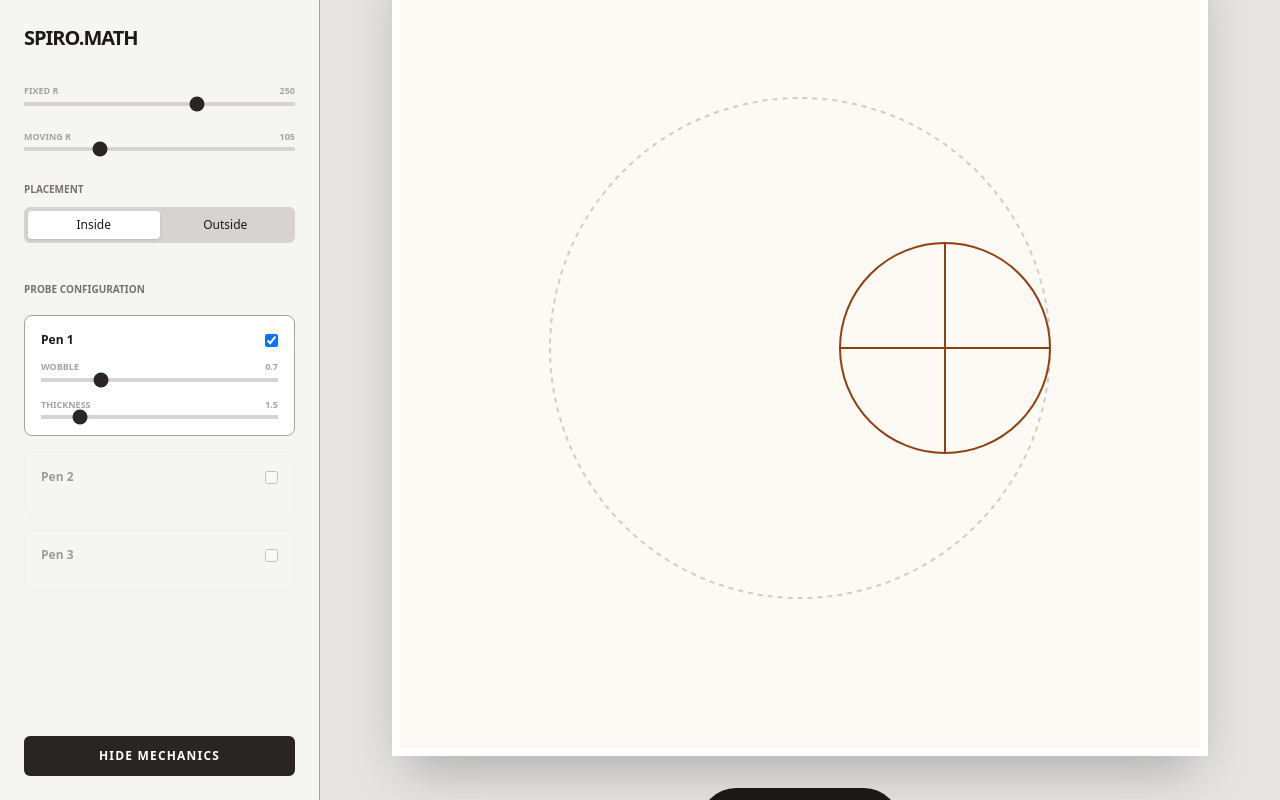
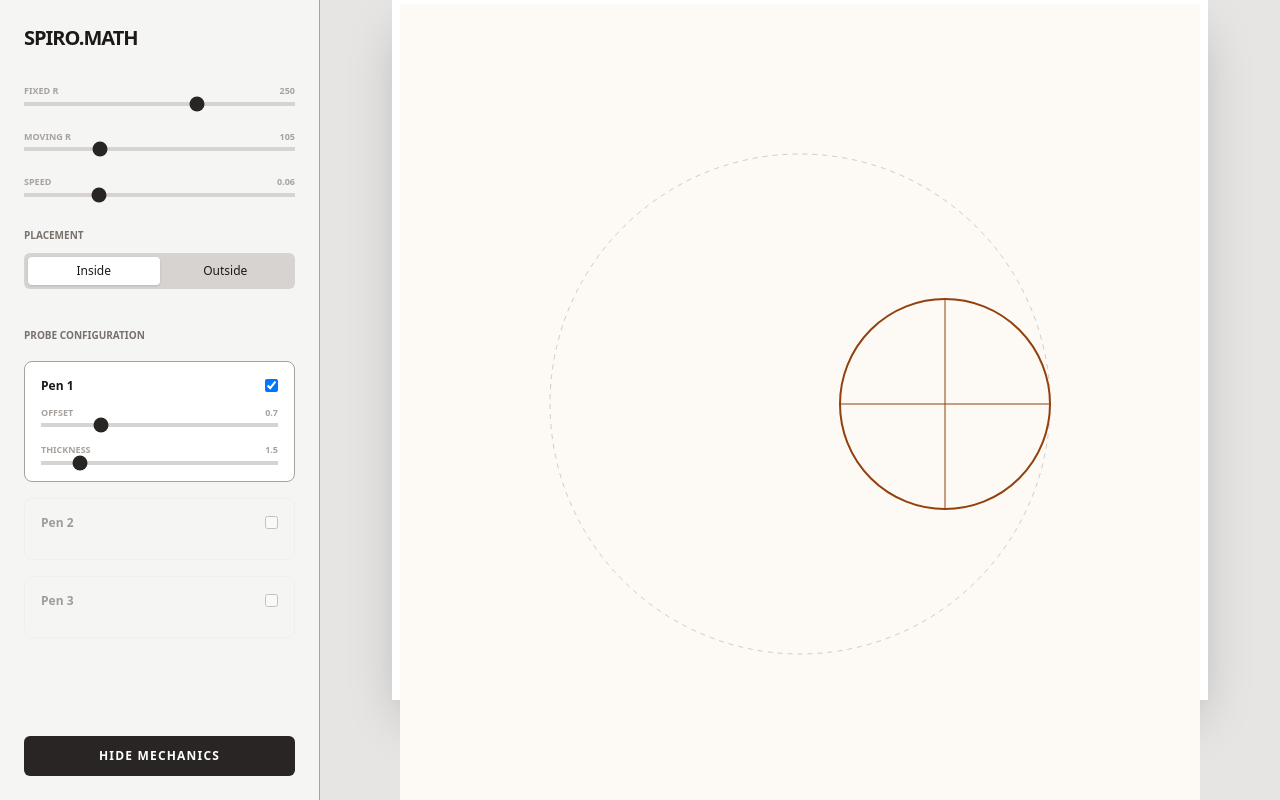
Before and after one commit to jamiedavo/spirographic-studio, a React (Vite) app: page / in a window 1280 px wide. Built offline with nearby package versions, Linux system fonts and the light colour scheme.

Commit message:
Refactor SpirographStudio component and controls

```diff
--- a/src/App.jsx
+++ b/src/App.jsx
@@ -1,7 +1,8 @@
 import React, { useState, useEffect, useRef, useCallback } from 'react';
-import { Play, Pause, Trash2, Download, Settings2, PenTool, Eye, EyeOff } from 'lucide-react';
+import { Play, Pause, Trash2, Download } from 'lucide-react';
 
 const CANVAS_SIZE = 800;
+
 const COLORS = {
   paper: '#fdfaf5',
   graphite: '#1c1917',
@@ -9,55 +10,94 @@ const COLORS = {
   guideMed: 'rgba(28, 25, 23, 0.2)',
 };
 
-const gcd = (a, b) => b ? gcd(b, a % b) : a;
+const gcd = (a, b) => (b ? gcd(b, a % b) : a);
 
-const SpirographStudio = () => {
+const ControlGroup = ({ label, value, min, max, step = 1, onChange }) => (
+  <div className="flex flex-col gap-1">
+    <div className="flex justify-between text-[9px] font-bold uppercase text-stone-400">
+      <span>{label}</span>
+      <span>{value}</span>
+    </div>
+    <input
+      type="range"
+      min={min}
+      max={max}
+      step={step}
+      value={value}
+      onChange={(e) => onChange(parseFloat(e.target.value))}
+      className="w-full accent-stone-800 h-1 bg-stone-300 appearance-none cursor-pointer"
+    />
+  </div>
+);
+
+export default function SpirographStudio() {
   const [outerRadius, setOuterRadius] = useState(250);
   const [innerRadius, setInnerRadius] = useState(105);
-  const [isEpicycloid, setIsEpicycloid] = useState(false); // Inside/Outside Toggle
+  const [isEpicycloid, setIsEpicycloid] = useState(false);
   const [speed, setSpeed] = useState(0.06);
   const [pens, setPens] = useState([
     { id: 1, offset: 0.7, color: '#1c1917', active: true, width: 1.5 },
     { id: 2, offset: 0.4, color: '#44403c', active: false, width: 1.0 },
     { id: 3, offset: 0.9, color: '#92400e', active: false, width: 1.0 },
   ]);
-
   const [showGuides, setShowGuides] = useState(true);
   const [isPlaying, setIsPlaying] = useState(false);
 
   const mainCanvasRef = useRef(null);
   const overlayCanvasRef = useRef(null);
-  const requestRef = useRef();
+  const requestRef = useRef(null);
   const angleRef = useRef(0);
+
+  const getMainCtx = () => mainCanvasRef.current?.getContext('2d') ?? null;
+  const getOverlayCtx = () => overlayCanvasRef.current?.getContext('2d') ?? null;
+
+  const clearMainCanvas = useCallback(() => {
+    const ctx = getMainCtx();
+    if (!ctx) return;
+    ctx.clearRect(0, 0, CANVAS_SIZE, CANVAS_SIZE);
+    ctx.fillStyle = COLORS.paper;
+    ctx.fillRect(0, 0, CANVAS_SIZE, CANVAS_SIZE);
+  }, []);
 
   const getTargetAngle = useCallback(() => {
     const r1 = Math.round(outerRadius);
     const r2 = Math.round(innerRadius);
-    if (r1 === 0 || r2 === 0) return 0;
+
+    if (r1 <= 0 || r2 <= 0) return 0;
+
     const common = gcd(r1, r2);
     const circuits = r2 / common;
     return circuits * Math.PI * 2;
   }, [outerRadius, innerRadius]);
 
   const drawGuides = useCallback(() => {
-    const overlayCtx = overlayCanvasRef.current?.getContext('2d');
+    const overlayCtx = getOverlayCtx();
     if (!overlayCtx) return;
+
     overlayCtx.clearRect(0, 0, CANVAS_SIZE, CANVAS_SIZE);
 
+    if (!showGuides) return;
+
     const target = getTargetAngle();
-    if (!showGuides || (angleRef.current >= target && !isPlaying)) return;
+    if (angleRef.current >= target && !isPlaying) return;
 
     const centerX = CANVAS_SIZE / 2;
     const centerY = CANVAS_SIZE / 2;
     const angle = angleRef.current;
 
-    // Position depends on Inside vs Outside
-    const d = isEpicycloid ? outerRadius + innerRadius : outerRadius - innerRadius;
+    const d = isEpicycloid
+      ? outerRadius + innerRadius
+      : outerRadius - innerRadius;
+
     const cx = centerX + d * Math.cos(angle);
     const cy = centerY + d * Math.sin(angle);
-    const rotation = isEpicycloid ? (angle * (outerRadius / innerRadius)) : -(angle * (outerRadius / innerRadius));
 
-    // Outer Circle Track
+    const rotation = isEpicycloid
+      ? angle * (outerRadius / innerRadius)
+      : -(angle * (outerRadius / innerRadius));
+
+    overlayCtx.lineWidth = 1;
+
     overlayCtx.beginPath();
     overlayCtx.arc(centerX, centerY, outerRadius, 0, Math.PI * 2);
     overlayCtx.strokeStyle = COLORS.guideMed;
@@ -65,75 +105,128 @@ const SpirographStudio = () => {
     overlayCtx.stroke();
     overlayCtx.setLineDash([]);
 
-    // Moving Gear
     overlayCtx.beginPath();
     overlayCtx.arc(cx, cy, innerRadius, 0, Math.PI * 2);
     overlayCtx.strokeStyle = COLORS.brass;
     overlayCtx.lineWidth = 2;
     overlayCtx.stroke();
 
-    // Spokes/X for center point
+    overlayCtx.strokeStyle = COLORS.brass;
+    overlayCtx.lineWidth = 1;
+
     for (let i = 0; i < 4; i++) {
       const sAngle = rotation + (i * Math.PI / 2);
       overlayCtx.beginPath();
       overlayCtx.moveTo(cx, cy);
-      overlayCtx.lineTo(cx + innerRadius * Math.cos(sAngle), cy + innerRadius * Math.sin(sAngle));
+      overlayCtx.lineTo(
+        cx + innerRadius * Math.cos(sAngle),
+        cy + innerRadius * Math.sin(sAngle)
+      );
       overlayCtx.stroke();
     }
-  }, [showGuides, isPlaying, outerRadius, innerRadius, isEpicycloid, pens, getTargetAngle]);
-
-  useEffect(() => {
-    const ctx = mainCanvasRef.current.getContext('2d');
-    ctx.fillStyle = COLORS.paper;
-    ctx.fillRect(0, 0, CANVAS_SIZE, CANVAS_SIZE);
-    drawGuides();
-  }, []);
+  }, [showGuides, isPlaying, outerRadius, innerRadius, isEpicycloid, getTargetAngle]);
 
   const animate = useCallback(() => {
     if (!isPlaying) return;
+
+    const mainCtx = getMainCtx();
+    if (!mainCtx) return;
+
     const target = getTargetAngle();
+
     if (angleRef.current >= target) {
       setIsPlaying(false);
       drawGuides();
       return;
     }
 
-    const mainCtx = mainCanvasRef.current.getContext('2d');
     const steps = 15;
+
     for (let s = 0; s < steps; s++) {
       if (angleRef.current >= target) break;
+
       const prevAngle = angleRef.current;
       angleRef.current += speed / steps;
-      const d = isEpicycloid ? outerRadius + innerRadius : outerRadius - innerRadius;
+
+      const d = isEpicycloid
+        ? outerRadius + innerRadius
+        : outerRadius - innerRadius;
 
       pens.forEach((pen) => {
         if (!pen.active) return;
+
         const getPos = (a) => {
-          const rot = isEpicycloid ? (a * (outerRadius / innerRadius)) : -(a * (outerRadius / innerRadius));
+          const rot = isEpicycloid
+            ? a * (outerRadius / innerRadius)
+            : -(a * (outerRadius / innerRadius));
+
           return {
-            x: CANVAS_SIZE / 2 + d * Math.cos(a) + (innerRadius * pen.offset) * Math.cos(rot),
-            y: CANVAS_SIZE / 2 + d * Math.sin(a) + (innerRadius * pen.offset) * Math.sin(rot)
+            x:
+              CANVAS_SIZE / 2 +
+              d * Math.cos(a) +
+              innerRadius * pen.offset * Math.cos(rot),
+            y:
+              CANVAS_SIZE / 2 +
+              d * Math.sin(a) +
+              innerRadius * pen.offset * Math.sin(rot),
           };
         };
+
         const p1 = getPos(prevAngle);
         const p2 = getPos(angleRef.current);
+
         mainCtx.beginPath();
         mainCtx.moveTo(p1.x, p1.y);
         mainCtx.lineTo(p2.x, p2.y);
         mainCtx.strokeStyle = pen.color;
-        mainCtx.lineWidth = pen.width; // This handles thickness
+        mainCtx.lineWidth = pen.width;
         mainCtx.lineCap = 'round';
         mainCtx.stroke();
       });
     }
+
     drawGuides();
     requestRef.current = requestAnimationFrame(animate);
-  }, [isPlaying, outerRadius, innerRadius, isEpicycloid, speed, pens, drawGuides, getTargetAngle]);
+  }, [
+    isPlaying,
+    outerRadius,
+    innerRadius,
+    isEpicycloid,
+    speed,
+    pens,
+    drawGuides,
+    getTargetAngle,
+  ]);
 
   useEffect(() => {
-    if (isPlaying) requestRef.current = requestAnimationFrame(animate);
-    return () => cancelAnimationFrame(requestRef.current);
+    clearMainCanvas();
+    drawGuides();
+  }, [clearMainCanvas, drawGuides]);
+
+  useEffect(() => {
+    if (!isPlaying) return;
+
+    requestRef.current = requestAnimationFrame(animate);
+
+    return () => {
+      if (requestRef.current) cancelAnimationFrame(requestRef.current);
+    };
   }, [isPlaying, animate]);
+
+  const resetDrawing = () => {
+    angleRef.current = 0;
+    setIsPlaying(false);
+    clearMainCanvas();
+    drawGuides();
+  };
+
+  const downloadPNG = () => {
+    if (!mainCanvasRef.current) return;
+    const link = document.createElement('a');
+    link.download = 'math-spiro.png';
+    link.href = mainCanvasRef.current.toDataURL('image/png');
+    link.click();
+  };
 
   return (
     <div className="flex h-screen w-full bg-stone-200 font-sans text-stone-900 overflow-hidden">
@@ -141,87 +234,146 @@ const SpirographStudio = () => {
         <h1 className="text-xl font-bold uppercase tracking-tighter">Spiro.Math</h1>
 
         <section className="space-y-6">
-          <ControlGroup label="Fixed R" value={outerRadius} min={10} max={380} onChange={setOuterRadius} />
-          <ControlGroup label="Moving r" value={innerRadius} min={5} max={380} onChange={setInnerRadius} />
+          <ControlGroup
+            label="Fixed R"
+            value={outerRadius}
+            min={10}
+            max={380}
+            onChange={setOuterRadius}
+          />
+          <ControlGroup
+            label="Moving r"
+            value={innerRadius}
+            min={5}
+            max={380}
+            onChange={setInnerRadius}
+          />
+          <ControlGroup
+            label="Speed"
+            value={speed}
+            min={0.01}
+            max={0.2}
+            step={0.01}
+            onChange={setSpeed}
+          />
 
           <div className="space-y-2">
             <span className="text-[10px] font-bold uppercase text-stone-500">Placement</span>
             <div className="flex bg-stone-300 p-1 rounded-md">
-              <button onClick={() => setIsEpicycloid(false)} className={`flex-1 py-1.5 text-xs rounded ${!isEpicycloid ? 'bg-white shadow' : ''}`}>Inside</button>
-              <button onClick={() => setIsEpicycloid(true)} className={`flex-1 py-1.5 text-xs rounded ${isEpicycloid ? 'bg-white shadow' : ''}`}>Outside</button>
+              <button
+                onClick={() => setIsEpicycloid(false)}
+                className={`flex-1 py-1.5 text-xs rounded ${!isEpicycloid ? 'bg-white shadow' : ''}`}
+              >
+                Inside
+              </button>
+              <button
+                onClick={() => setIsEpicycloid(true)}
+                className={`flex-1 py-1.5 text-xs rounded ${isEpicycloid ? 'bg-white shadow' : ''}`}
+              >
+                Outside
+              </button>
             </div>
           </div>
         </section>
 
         <section className="space-y-4">
           <span className="text-[10px] font-bold uppercase text-stone-500">Probe Configuration</span>
+
           {pens.map((pen, idx) => (
-            <div key={pen.id} className={`p-4 rounded-lg border ${pen.active ? 'bg-white border-stone-400' : 'opacity-40'}`}>
+            <div
+              key={pen.id}
+              className={`p-4 rounded-lg border ${pen.active ? 'bg-white border-stone-400' : 'opacity-40'}`}
+            >
               <div className="flex justify-between items-center mb-3">
                 <span className="text-xs font-bold">Pen {idx + 1}</span>
-                <input type="checkbox" checked={pen.active} onChange={(e) => {
-                  const n = [...pens]; n[idx].active = e.target.checked; setPens(n);
-                }} />
+                <input
+                  type="checkbox"
+                  checked={pen.active}
+                  onChange={(e) => {
+                    const next = [...pens];
+                    next[idx].active = e.target.checked;
+                    setPens(next);
+                  }}
+                />
               </div>
+
               {pen.active && (
                 <div className="space-y-4">
-                  <ControlGroup label="Wobble" value={pen.offset} min={0} max={3} step={0.01} onChange={(v) => {
-                    const n = [...pens]; n[idx].offset = v; setPens(n);
-                  }} />
-                  <ControlGroup label="Thickness" value={pen.width} min={0.1} max={10} step={0.1} onChange={(v) => {
-                    const n = [...pens]; n[idx].width = v; setPens(n);
-                  }} />
+                  <ControlGroup
+                    label="Offset"
+                    value={pen.offset}
+                    min={0}
+                    max={3}
+                    step={0.01}
+                    onChange={(v) => {
+                      const next = [...pens];
+                      next[idx].offset = v;
+                      setPens(next);
+                    }}
+                  />
+                  <ControlGroup
+                    label="Thickness"
+                    value={pen.width}
+                    min={0.1}
+                    max={10}
+                    step={0.1}
+                    onChange={(v) => {
+                      const next = [...pens];
+                      next[idx].width = v;
+                      setPens(next);
+                    }}
+                  />
                 </div>
               )}
             </div>
           ))}
         </section>
 
-        <button onClick={() => setShowGuides(!showGuides)} className="mt-auto py-3 bg-stone-800 text-white text-xs font-bold uppercase rounded-md tracking-widest">
-           {showGuides ? 'Hide Mechanics' : 'Show Mechanics'}
+        <button
+          onClick={() => setShowGuides(!showGuides)}
+          className="mt-auto py-3 bg-stone-800 text-white text-xs font-bold uppercase rounded-md tracking-widest"
+        >
+          {showGuides ? 'Hide Mechanics' : 'Show Mechanics'}
         </button>
       </aside>
 
-      <main className="flex-1 flex flex-col items-center justify-center p-12">
-        <div className="relative bg-white shadow-2xl border-8 border-white">
-          <canvas ref={mainCanvasRef} width={CANVAS_SIZE} height={CANVAS_SIZE} />
-          <canvas ref={overlayCanvasRef} width={CANVAS_SIZE} height={CANVAS_SIZE} className="absolute top-0 left-0 pointer-events-none" />
+      <main className="flex-1 flex flex-col items-center justify-center p-12 min-w-0">
+        <div className="relative bg-white shadow-2xl border-8 border-white max-w-full max-h-full">
+          <canvas
+            ref={mainCanvasRef}
+            width={CANVAS_SIZE}
+            height={CANVAS_SIZE}
+            className="block w-[min(80vw,800px)] h-[min(80vw,800px)]"
+          />
+          <canvas
+            ref={overlayCanvasRef}
+            width={CANVAS_SIZE}
+            height={CANVAS_SIZE}
+            className="absolute top-0 left-0 pointer-events-none block w-[min(80vw,800px)] h-[min(80vw,800px)]"
+          />
         </div>
 
         <div className="mt-8 flex items-center gap-8 bg-stone-900 px-6 py-3 rounded-full text-white">
-          <button onClick={() => {
-            const ctx = mainCanvasRef.current.getContext('2d');
-            ctx.fillStyle = COLORS.paper;
-            ctx.fillRect(0, 0, CANVAS_SIZE, CANVAS_SIZE);
-            angleRef.current = 0;
-            setIsPlaying(false);
-            drawGuides();
-          }}><Trash2 size={20}/></button>
-
-          <button onClick={() => setIsPlaying(!isPlaying)} className="w-12 h-12 bg-white text-stone-900 rounded-full flex items-center justify-center">
-            {isPlaying ? <Pause size={24} fill="currentColor"/> : <Play size={24} className="ml-1" fill="currentColor"/>}
+          <button onClick={resetDrawing}>
+            <Trash2 size={20} />
           </button>
 
-          <button onClick={() => {
-            const link = document.createElement('a');
-            link.download = 'math-spiro.png';
-            link.href = mainCanvasRef.current.toDataURL();
-            link.click();
-          }}><Download size={20}/></button>
+          <button
+            onClick={() => setIsPlaying((v) => !v)}
+            className="w-12 h-12 bg-white text-stone-900 rounded-full flex items-center justify-center"
+          >
+            {isPlaying ? (
+              <Pause size={24} fill="currentColor" />
+            ) : (
+              <Play size={24} className="ml-1" fill="currentColor" />
+            )}
+          </button>
+
+          <button onClick={downloadPNG}>
+            <Download size={20} />
+          </button>
         </div>
       </main>
     </div>
   );
-};
-
-const ControlGroup = ({ label, value, min, max, step = 1, onChange }) => (
-  <div className="flex flex-col gap-1">
-    <div className="flex justify-between text-[9px] font-bold uppercase text-stone-400">
-      <span>{label}</span>
-      <span>{value}</span>
-    </div>
-    <input type="range" min={min} max={max} step={step} value={value} onChange={(e) => onChange(parseFloat(e.target.value))} className="w-full accent-stone-800 h-1 bg-stone-300 appearance-none cursor-pointer" />
-  </div>
-);
-
-export default SpirographStudio;
+}
```
